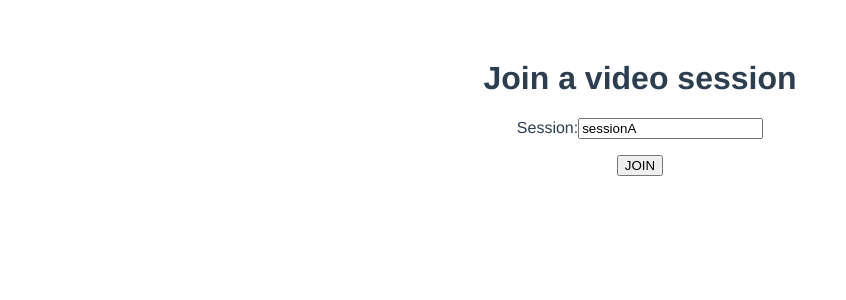
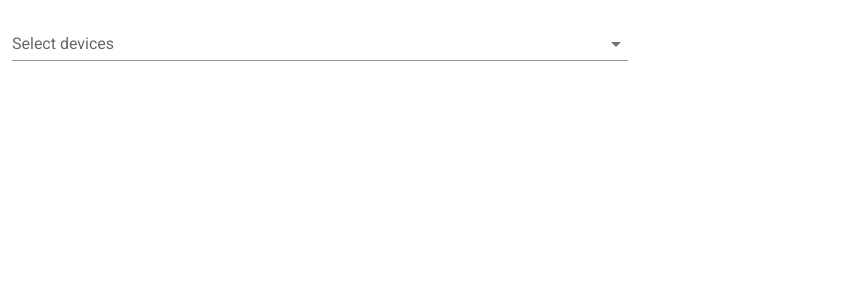
Before and after one commit to yuyan-shi/openvidu, a Vue app: page /about in a window 1280 px wide. Shown: the top 300 px of the page, without its empty margins (0-846 px from the left). Built offline with nearby package versions, Linux system fonts and the light colour scheme.

Commit message:
added router,vuetify, drop-down bar and device data

```diff
--- a/public/index.html
+++ b/public/index.html
@@ -6,6 +6,8 @@
     <meta name="viewport" content="width=device-width,initial-scale=1.0">
     <link rel="icon" href="<%= BASE_URL %>favicon.ico">
     <title><%= htmlWebpackPlugin.options.title %></title>
+    <link rel="stylesheet" href="https://fonts.googleapis.com/css?family=Roboto:100,300,400,500,700,900">
+    <link rel="stylesheet" href="https://cdn.jsdelivr.net/npm/@mdi/font@latest/css/materialdesignicons.min.css">
   </head>
   <body>
     <noscript>
--- a/src/App.vue
+++ b/src/App.vue
@@ -1,27 +1,34 @@
 <template>
-  <div id="app">
-    <HelloWorld msg="Welcome to Your Vue.js App"/>
-  </div>
+  <v-app>
+    <router-view/>
+  </v-app>
 </template>
 
 <script>
-import HelloWorld from './components/HelloWorld.vue'
 
 export default {
   name: 'App',
+
   components: {
-    HelloWorld
-  }
-}
+  },
+
+  data(){
+    return{
+      devices: [
+        {
+          id: 1,
+          title:"Home Camera Series 1",
+          session_id:"camera1",
+          color:"indigo lighten-2"
+        },
+        {
+          id: 2,
+          title:"Home Camera XXUN",
+          session_id:"/camera2",
+          color:"teal ligthen-5"
+        }
+      ]
+    }
+  },
+};
 </script>
-
-<style>
-#app {
-  font-family: Avenir, Helvetica, Arial, sans-serif;
-  -webkit-font-smoothing: antialiased;
-  -moz-osx-font-smoothing: grayscale;
-  text-align: center;
-  color: #2c3e50;
-  margin-top: 60px;
-}
-</style>
--- a/src/components/HelloWorld.vue
+++ b/src/components/HelloWorld.vue
@@ -1,79 +1,90 @@
 <template>
-  <div class="hello">
-
-  <div id="join" v-show="!joined">
-		<h1>Join a video session</h1>
-		<form @submit="joinSession">
-			<p>
-				<label>Session:</label>
-				<input type="text" v-model="sessionId" required>
-			</p>
-			<p>
-				<input type="submit" value="JOIN">
-			</p>
-		</form>
-	</div>
-
-  <div id="session" v-show="joined">
-		<h1 v-text="sessionId"></h1>
-		<input type="button" onclick="leaveSession()" value="LEAVE">
-		<div>
-			<div id="publisher"><h3>YOU</h3></div>
-			<div id="subscriber"><h3>OTHERS</h3></div>
+  <v-container fluid>
+    <v-row align="center">
+      <v-col class="d-flex" cols="12" sm="6">
+          <v-select
+            v-if="devices"
+            v-model="selectedDevice"
+            :items="devices"
+            item-text="title"
+            item-value="session_id"
+            label="Select devices"
+            v-on:change="leaveSession"
+          >
+          </v-select>
+      </v-col>
+      <v-col class="d-flex" cols="6" sm="3">
+        <v-btn v-if="selectedDevice&&!joined" @click="joinSession">Join session</v-btn>
+      </v-col>
+    </v-row>
+    <div id="session" v-if="joined">
+      <h2>Viewing session: {{selectedDevice}}</h2>
+      <v-btn @click="leaveSession">LEAVE SESSION</v-btn>
+        <div >
+            <div id ="publisher" class="publisher" ><h3>YOU</h3></div>
+            <div id ="subscriber" class="subscriber"><h3>OTHERS</h3></div>
       </div>
     </div>
+    </v-container>
 
-  </div>
 </template>
 
 <script>
-// import { OpenVidu, Publisher, Session, StreamEvent, StreamManager, Subscriber } from 'openvidu-browser';
-import { OpenVidu, Session} from 'openvidu-browser';
-import JQuery from 'jquery';
-let $ = JQuery;
-
+import {OpenVidu} from 'openvidu-browser';
+import axios from 'axios';
+var OV;
+var session;
 export default {
-  name: 'HelloWorld',
+  name:'about',
   data(){
     return{
       joined: false,
-      OV: OpenVidu,
-      session: Session,
-      sessionId: "sessionA",
-      // subscribers: StreamManager[] = [], // Remotes
-      // mainStreamManager: StreamManager
       OPENVIDU_SERVER_URL: "https://" + location.hostname + ":4443",
       OPENVIDU_SERVER_SECRET: "MY_SECRET",
-
-    };
+      devices: [
+        {
+          id: 1,
+          title:"Home Camera Series 1",
+          session_id:"camera1",
         },
-  props: {
-    msg: String
+        {
+          id: 2,
+          title:"Home Camera Series 2",
+          session_id:"camera2",
+        }
+      ],
+      selectedDevice: undefined
+    }
   },
   methods:{
     joinSession: function(){
+        this.joined = true;
         console.log("in joinSession")
-      this.OV = new OpenVidu();
-      this.session = this.OV.initSession();
+        OV = new OpenVidu();
+        session = OV.initSession();
 
-      this.session.on("streamCreated", function (event) {
-        this.session.subscribe(event.stream, "subscriber");
+        session.on("streamCreated", function (event) {
+          session.subscribe(event.stream, "subscriber");
         });
 
-      this.getToken(this.sessionId).then(token => {
-
-        this.session.connect(token)
+        this.getToken(this.selectedDevice).then(token => {
+        console.warn("after getToken")
+        session.connect(token)
         .then(() => {
-            this.joined = true;
-            var publisher = this.OV.initPublisher("publisher");
-            this.session.publish(publisher);
+            console.warn("In session.connect.then")
+            var publisher = OV.initPublisher("publisher");
+            session.publish(publisher);
             })
             .catch(error => {
-            console.log("There was an error connecting to the session:", error.code, error.message);
+            console.warn("There was an error connecting to the session:", error.code, error.message);
             });
         });
     },
 
+    leaveSession: function() {
+            session.disconnect();
+            this.joined = false;
+        },
 
     /**
      * --------------------------
@@ -87,60 +98,85 @@ export default {
      *   3) The token must be consumed in Session.connect() method
      */
 
-    getToken: function(mySessionId){
-      return this.createSession(mySessionId).then(sessionId => this.createToken(sessionId));
+        getToken(mySessionId) {
+            return this.createSession(mySessionId).then(() => this.createToken(this.selectedDevice));
         },
 
-    createSession(sessionId){
-      return new Promise((resolve) => {
-        $.ajax({
-          type: "POST",
+        createSession: function(session_id) {
+            console.log(session_id)
+            return new Promise((resolve,reject) => {
+            let currentObj = this;
+            axios({
+                method:'post',
                 url: this.OPENVIDU_SERVER_URL + "/api/sessions",
-          data: JSON.stringify({ customSessionId: sessionId }),
+                data: JSON.stringify({ customSessionId: session_id}),
                 headers: {
                     "Authorization": "Basic " + btoa("OPENVIDUAPP:" + this.OPENVIDU_SERVER_SECRET),
                     "Content-Type": "application/json"
                 },
-          success: response => resolve(response.id),
-          error: (error) => {
-            if (error.status === 409) {
-              resolve(sessionId);
+            })
+            .then(function (response) {
+                currentObj.id_output = response.data.id;
+                console.log('CREATE SESION', response);
+                resolve(response.data.id);
+            })
+            .catch(function (response) {
+                var error = Object.assign({}, response);
+                currentObj.output = error.response;  // for debugging
+                console.warn(error.response);
+
+                if (error.response.status === 409) {
+                    currentObj.id_output = session_id;
+                    resolve(session_id);
                 } else {
-              console.log("sessionId is " + sessionId);
-              console.log(error);
-              console.warn('No connection to OpenVidu Server. This may be a certificate error at ' + this.OPENVIDU_SERVER_URL);
-              if (window.confirm('No connection to OpenVidu Server. This may be a certificate error at ' + this.OPENVIDU_SERVER_URL + '\n\nClick OK to navigate and accept it. ' +
-                'If no certificate warning is shown, then check that your OpenVidu Server is up and running at "' + this.OPENVIDU_SERVER_URL + '"')) {
-                location.assign(this.OPENVIDU_SERVER_URL + '/accept-certificate');
+                    var error_string = JSON.stringify(error);
+                    console.log(error_string);
+                    console.warn(
+                    'No connection to OpenVidu Server. This may be a certificate error at ' +
+                    this.OPENVIDU_SERVER_URL,
+                );
+                    if (
+                        window.confirm(
+                        'No connection to OpenVidu Server. This may be a certificate error at "' +
+                        this.OPENVIDU_SERVER_URL +
+                        '"\n\nClick OK to navigate and accept it. ' +
+                        'If no certificate warning is shown, then check that your OpenVidu Server is up and running at "' +
+                        this.OPENVIDU_SERVER_URL +
+                        '"',
+                    )
+                    ) {
+                        window.location.assign(this.OPENVIDU_SERVER_URL + '/accept-certificate');
                     }
                 }
-          }
+                reject(error);
             });
             });
         },
 
-    createToken: function(sessionId){
-      console.log("create token function" + sessionId)
+        createToken: function(session_id) {
             return new Promise((resolve, reject) => {
-        $.ajax({
-        type: "POST",
+            let currentObj = this;
+            console.log("session_id: " + session_id)
+            axios({
+                method:'post',
                 url: this.OPENVIDU_SERVER_URL + "/api/tokens",
-        data: JSON.stringify({ session: sessionId }),
+                data: JSON.stringify({ session: session_id }),
                 headers: {
                     "Authorization": "Basic " + btoa("OPENVIDUAPP:" + this.OPENVIDU_SERVER_SECRET),
                     "Content-Type": "application/json"
                 },
-        success: response => resolve(response.token),
-        error: error => reject(error)
+            })
+            .then(function (response) {
+                currentObj.token_output = response.data.token;
+                resolve(response.data.id)
+            })
+            .catch(function (error) {
+                console.warn("error in createToken")
+                currentObj.token_output = error;
+                reject(error)
             });
             });
-    }
-
+        },
         }
 }
-
 </script>
-
-<!-- Add "scoped" attribute to limit CSS to this component only -->
-<style scoped>
-</style>
--- a/src/main.js
+++ b/src/main.js
@@ -1,8 +1,12 @@
 import Vue from 'vue'
 import App from './App.vue'
+import router from './router'
+import vuetify from './plugins/vuetify';
 
 Vue.config.productionTip = false
 
 new Vue({
-  render: h => h(App),
+  router,
+  vuetify,
+  render: h => h(App)
 }).$mount('#app')
--- /dev/null
+++ b/src/plugins/vuetify.js
@@ -0,0 +1,7 @@
+import Vue from 'vue';
+import Vuetify from 'vuetify/lib';
+
+Vue.use(Vuetify);
+
+export default new Vuetify({
+});
--- /dev/null
+++ b/src/views/About.vue
@@ -0,0 +1,17 @@
+<template>
+  <div class="home">
+    <HelloWorld msg="Welcome to Your Vue.js App"/>
+  </div>
+</template>
+
+<script>
+// @ is an alias to /src
+import HelloWorld from '@/components/HelloWorld.vue'
+
+export default {
+  name: 'Home',
+  components: {
+    HelloWorld
+  }
+}
+</script>
--- /dev/null
+++ b/src/views/Home.vue
@@ -0,0 +1,49 @@
+<template>
+  <div class="home">
+    <p>this is the home page</p>
+        <v-layout row wrap class="ma-4">
+      <v-flex xs12 sm6 md4 lg3 v-for="device in devices" :key="device.id">
+        <v-card
+          class="text-center ma-6"
+          color="grey lighten-5"
+        >
+          <v-responsive class="pt-4">
+            <v-avatar :color="device.color" size="100">
+            </v-avatar>
+            <v-card-text>
+              <div class="heading font-weight-bold">{{device.title}}</div>
+            </v-card-text>
+          </v-responsive>
+        </v-card>
+      </v-flex>
+    </v-layout>
+  </div>
+</template>
+
+<script>
+// @ is an alias to /src
+
+export default {
+  name: 'Home',
+  components: {
+  },
+  data(){
+    return{
+      devices: [
+        {
+          id: 1,
+          title:"Home Camera Series 1",
+          session_id:"camera1",
+          color:"indigo lighten-2"
+        },
+        {
+          id: 2,
+          title:"Home Camera XXUN",
+          session_id:"/camera2",
+          color:"teal ligthen-5"
+        }
+      ]
+    }
+  },
+}
+</script>
--- /dev/null
+++ b/vue.config.js
@@ -0,0 +1,5 @@
+module.exports = {
+  "transpileDependencies": [
+    "vuetify"
+  ]
+}
```
Also changed, not shown: package.json (+9 -2 lines), src/router/index.js (added, +29 -0 lines), src/assets/logo.svg (added), 1 other file (tests, documents, lock files or other folders). Lines whose indentation alone changed are shown as unchanged.
